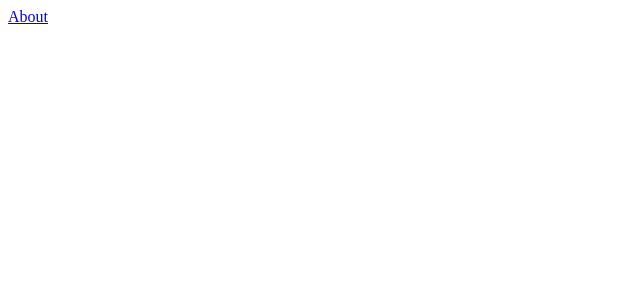
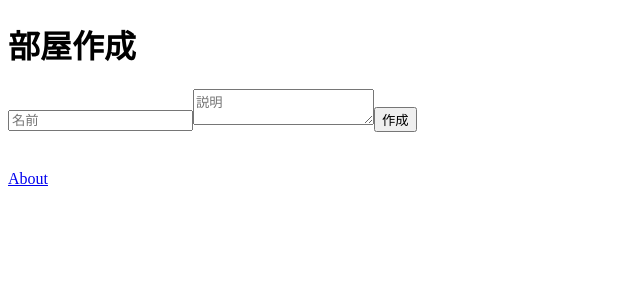
Before and after one commit to mizutanimeen/mandatory-declaration-of-intent, a React (Create React App) app in the folder react/app/: page / in a window 1280 px wide. Shown: the top 300 px of the page, without its empty margins (0-640 px from the left). Built offline with nearby package versions, Linux system fonts and the light colour scheme.

Commit message:
react: POST GET room

```diff
--- a/react/app/src/About.tsx
+++ b/react/app/src/About.tsx
@@ -9,6 +9,7 @@ function About() {
     console.log(error);
   }).finally(()=> {
   });
+
   return (
     <>
       <Link to="/">Home</Link>
--- a/react/app/src/App.tsx
+++ b/react/app/src/App.tsx
@@ -4,6 +4,7 @@ import { Routes, Route } from 'react-router-dom';
 
 import Home from './Home';
 import About from './About';
+import Room from './Room';
 import NotFound from './NotFound';
 
 function App() {
@@ -12,6 +13,7 @@ function App() {
       <Routes>
         <Route path="/" element={<Home />} />
         <Route path="/about" element={<About />} />
+        <Route path="/rooms/:id" element={<Room />} />
         <Route path="*" element={<NotFound />} />
       </Routes>
     </>
--- a/react/app/src/Home.tsx
+++ b/react/app/src/Home.tsx
@@ -1,9 +1,47 @@
 import React from 'react';
-import { Link } from "react-router-dom";
+import { Link,useNavigate } from "react-router-dom";
+import axios from 'axios';
 
 function Home() {
+  const [roomName, setRoomName] = React.useState('');
+  const [roomDescription, setRoomDescription] = React.useState('');
+  const navigate = useNavigate();
+
+  const roomNameChange = (e: { target: { value: React.SetStateAction<string>; }; }) => {
+    setRoomName(e.target.value);
+  }
+
+  const roomDescriptionChange = (e: { target: { value: React.SetStateAction<string>; }; }) => {
+    setRoomDescription(e.target.value);
+  }
+
+  const createRoom = (e: React.FormEvent<HTMLFormElement>) => {
+    e.preventDefault();
+    if (roomName == '' || roomDescription == '') {
+      return;
+    }
+
+    axios.post('http://localhost:8123/mandatory-declaration-of-intent/api/v1/rooms', {
+      Name: roomName,
+      Description: roomDescription
+    })
+    .then((response) => {
+      navigate("/rooms/" + response.data);
+    });
+  };
+
+
   return (
     <>
+      <h1>部屋作成</h1>
+      <form onSubmit={(e) => {createRoom(e)}}>
+        <input type="text" onChange={(e) => {roomNameChange(e)}} placeholder="名前" />
+        <textarea  onChange={(e) => {roomDescriptionChange(e)}} placeholder="説明"  />
+        <input type="submit" value="作成" />
+      </form>
+      <h2>{roomName}</h2>
+      <h2>{roomDescription}</h2>
+      <br></br>
       <Link to="/about">About</Link>
     </>
   );
--- /dev/null
+++ b/react/app/src/Room.tsx
@@ -0,0 +1,32 @@
+import React from 'react';
+import { Link ,useParams } from "react-router-dom";
+import axios from 'axios';
+
+function Room() {
+
+    const [room, setRoom] = React.useState({} as Room);
+    const {id} = useParams();
+
+    type Room = {
+        id: string;
+        name: string;
+        description: string;
+    };
+
+    axios.get('http://localhost:8123/mandatory-declaration-of-intent/api/v1/rooms/'+id).then((response: any)=>{
+        setRoom({id: response.data.roomid, name: response.data.name, description: response.data.description});
+    });
+
+    return (
+    <>
+        <div>
+            <h2>{room.id}</h2>
+            <h2>{room.name}</h2>
+            <h2>{room.description}</h2>
+        </div>
+        <Link to="/">Home</Link>
+    </>
+    );
+}
+
+export default Room;
```
Also changed, not shown: 2 other files (tests, documents, lock files or other folders).
